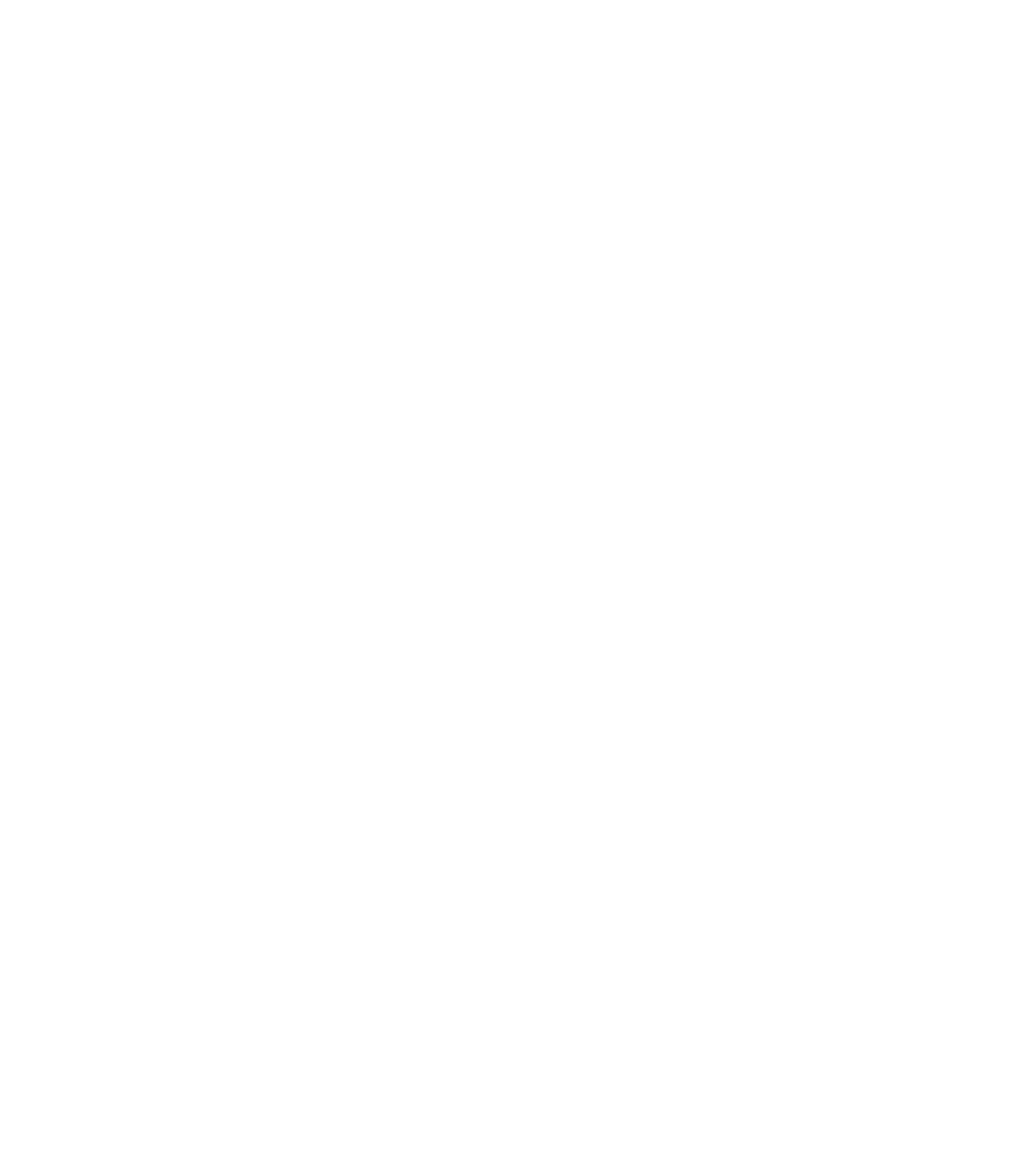
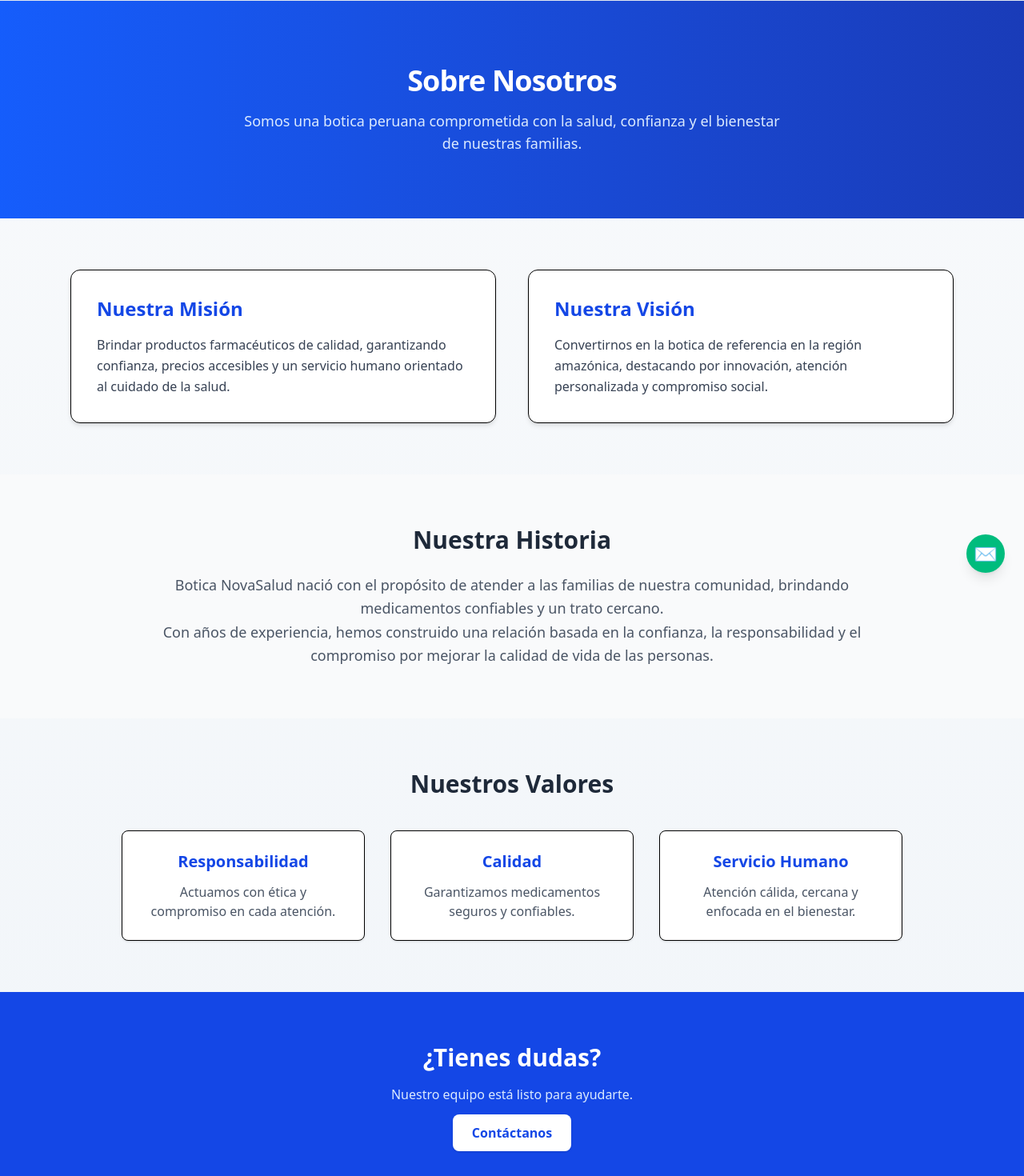
Before and after one commit to onikorosco7/botica-novasalud, a React (Vite) app in the folder frontend/: page /nosotros in a window 1280 px wide. Before the commit this address had no page. Shown: the part 60-1530 px from the top of the page at 80% size. Before the commit the page ends 800 px from the top, so only its background shows below. Built offline with nearby package versions, Linux system fonts and the light colour scheme.

Commit message:
feat(public): agregar página Nosotros con misión, visión, historia y valores

```diff
--- a/frontend/src/App.jsx
+++ b/frontend/src/App.jsx
@@ -18,6 +18,8 @@
 import CatalogoPage from "./public/pages/CatalogoPage";
 import ProductDetailPage from "./public/pages/ProductDetailPage";
 import ContactPage from "./public/pages/ContactPage";
+import AboutPage from "./public/pages/AboutPage";
+
 
 function App() {
   return (
@@ -29,6 +31,7 @@
         <Route path="/catalogo" element={<CatalogoPage />} />
         <Route path="/producto/:id" element={<ProductDetailPage />} />
         <Route path="/contacto" element={<ContactPage />} />
+        <Route path="/nosotros" element={<AboutPage />} />
 
         {/* LOGIN */}
         <Route path="/login" element={<LoginPage />} />
--- /dev/null
+++ b/frontend/src/public/pages/AboutPage.jsx
@@ -0,0 +1,97 @@
+import PublicLayout from "../../layout/public/PublicLayout";
+
+export default function AboutPage() {
+  return (
+    <PublicLayout>
+      {/* HERO */}
+      <section className="bg-gradient-to-r from-blue-600 to-blue-800 text-white py-20 text-center px-6">
+        <h1 className="text-4xl font-extrabold mb-4 tracking-tight">
+          Sobre Nosotros
+        </h1>
+        <p className="text-lg text-blue-100 max-w-2xl mx-auto">
+          Somos una botica peruana comprometida con la salud, confianza y el
+          bienestar de nuestras familias.
+        </p>
+      </section>
+
+      {/* MISIÓN - VISIÓN */}
+      <section className="py-16 px-6 max-w-6xl mx-auto grid md:grid-cols-2 gap-10">
+        <div className="bg-white shadow-md rounded-xl p-8 border">
+          <h2 className="text-2xl font-bold text-blue-700 mb-4">Nuestra Misión</h2>
+          <p className="text-gray-700 leading-relaxed">
+            Brindar productos farmacéuticos de calidad, garantizando confianza,
+            precios accesibles y un servicio humano orientado al cuidado de la salud.
+          </p>
+        </div>
+
+        <div className="bg-white shadow-md rounded-xl p-8 border">
+          <h2 className="text-2xl font-bold text-blue-700 mb-4">Nuestra Visión</h2>
+          <p className="text-gray-700 leading-relaxed">
+            Convertirnos en la botica de referencia en la región amazónica,
+            destacando por innovación, atención personalizada y compromiso social.
+          </p>
+        </div>
+      </section>
+
+      {/* HISTORIA */}
+      <section className="py-16 px-6 bg-gray-50">
+        <div className="max-w-4xl mx-auto text-center">
+          <h2 className="text-3xl font-bold text-gray-800 mb-6">Nuestra Historia</h2>
+          <p className="text-gray-600 leading-relaxed text-lg">
+            Botica NovaSalud nació con el propósito de atender a las familias
+            de nuestra comunidad, brindando medicamentos confiables y un trato
+            cercano.
+            <br />
+            Con años de experiencia, hemos construido una relación basada
+            en la confianza, la responsabilidad y el compromiso por
+            mejorar la calidad de vida de las personas.
+          </p>
+        </div>
+      </section>
+
+      {/* VALORES */}
+      <section className="py-16 px-6 max-w-5xl mx-auto">
+        <h2 className="text-3xl font-bold text-gray-800 text-center mb-10">
+          Nuestros Valores
+        </h2>
+
+        <div className="grid md:grid-cols-3 gap-8">
+          <div className="bg-white shadow p-6 rounded-lg text-center border">
+            <h3 className="text-xl font-semibold text-blue-700 mb-3">Responsabilidad</h3>
+            <p className="text-gray-600">
+              Actuamos con ética y compromiso en cada atención.
+            </p>
+          </div>
+
+          <div className="bg-white shadow p-6 rounded-lg text-center border">
+            <h3 className="text-xl font-semibold text-blue-700 mb-3">Calidad</h3>
+            <p className="text-gray-600">
+              Garantizamos medicamentos seguros y confiables.
+            </p>
+          </div>
+
+          <div className="bg-white shadow p-6 rounded-lg text-center border">
+            <h3 className="text-xl font-semibold text-blue-700 mb-3">Servicio Humano</h3>
+            <p className="text-gray-600">
+              Atención cálida, cercana y enfocada en el bienestar.
+            </p>
+          </div>
+        </div>
+      </section>
+
+      {/* LLAMADO A CONTACTO */}
+      <section className="py-16 px-6 text-center bg-blue-700 text-white">
+        <h2 className="text-3xl font-bold mb-4">¿Tienes dudas?</h2>
+        <p className="text-blue-100 mb-6">
+          Nuestro equipo está listo para ayudarte.
+        </p>
+        <a
+          href="/contacto"
+          className="bg-white text-blue-700 font-semibold px-6 py-3 rounded-lg shadow hover:bg-blue-100 transition"
+        >
+          Contáctanos
+        </a>
+      </section>
+    </PublicLayout>
+  );
+}
```
